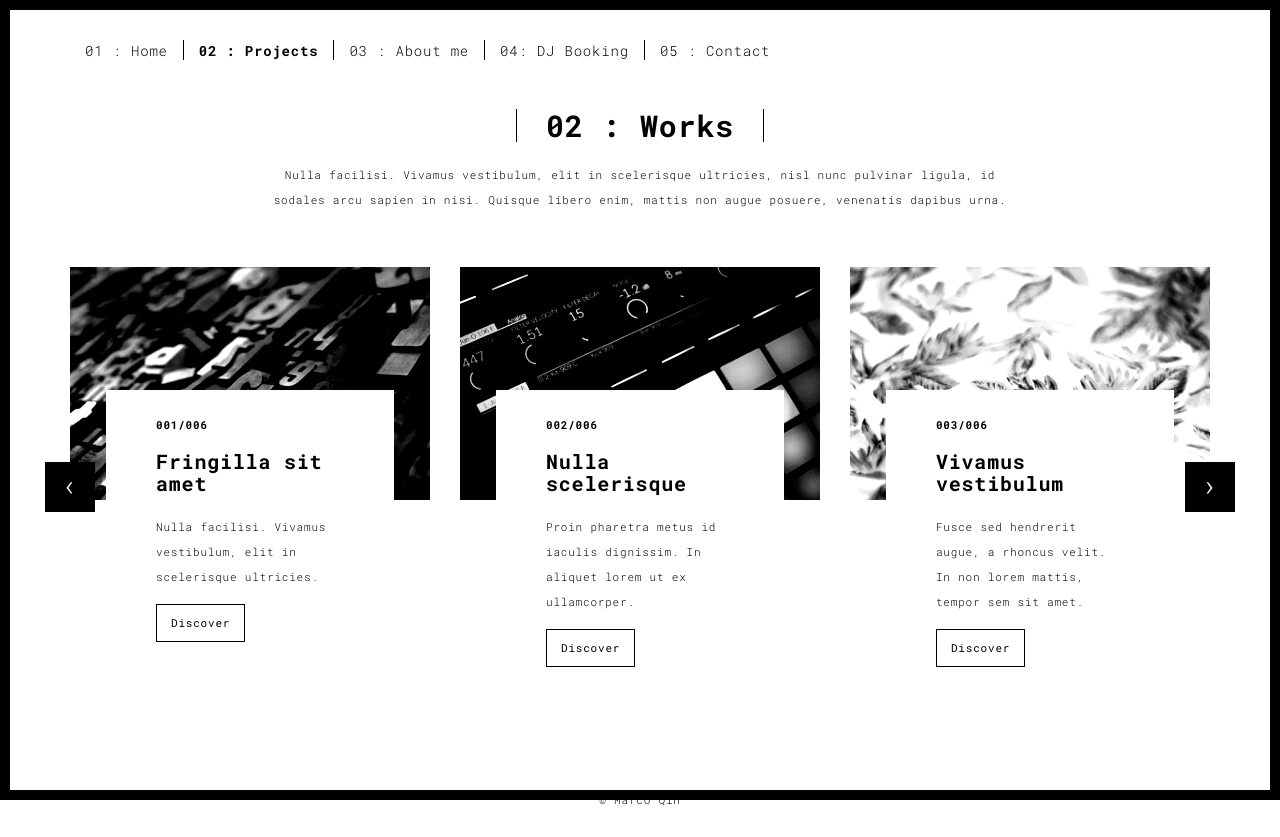
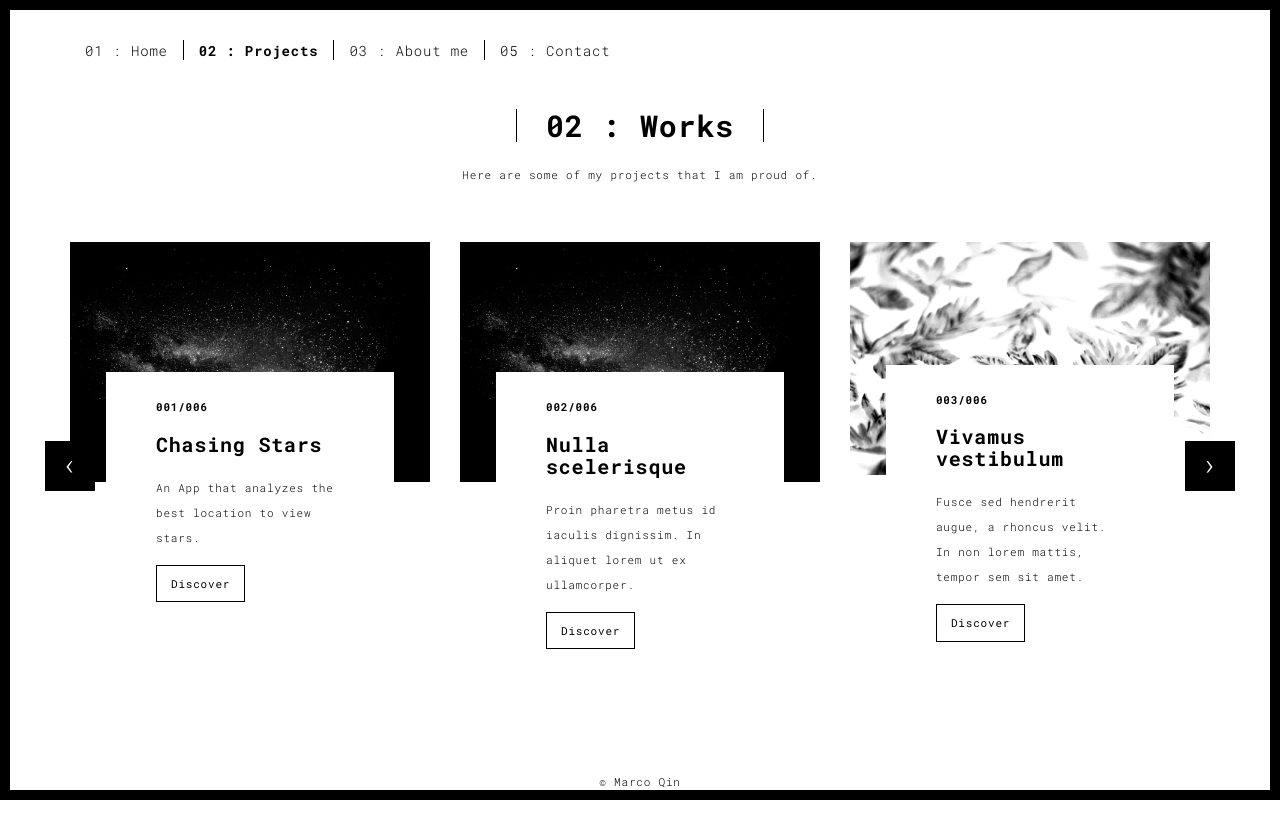
Before and after one commit to MARCOpo1o/MARCOpo1o.github.io, a plain HTML site: page works.html in a window 1280 px wide. Drawn offline with Linux system fonts and the light colour scheme.

Commit message:
added projects

```diff
--- a/works.html
+++ b/works.html
@@ -15,7 +15,7 @@
   <link rel="apple-touch-icon" sizes="180x180" href="./assets/apple-icon-180x180.png">
   <link href="./assets/favicon.ico" rel="icon">
 
-  <title>Title page</title>
+  <title>Projects</title>
 
 <link href="./main.3f6952e4.css" rel="stylesheet"></head>
 
@@ -40,7 +40,6 @@
             <li><a href="./index.html" title="">01 : Home</a></li>
             <li><a href="./works.html" title="">02 : Projects</a></li>
             <li><a href="./about.html" title="">03 : About me</a></li>
-            <li><a href="#" title="">04: DJ Booking</a></li>
             <li><a href="./contact.html" title="">05 : Contact</a></li>
           </ul>
 
@@ -57,7 +56,7 @@
       <div class="col-sm-8 col-sm-offset-2 section-container-spacer">
         <div class="text-center">
           <h1 class="h2">02 : Works</h1>
-          <p>Nulla facilisi. Vivamus vestibulum, elit in scelerisque ultricies, nisl nunc pulvinar ligula, id sodales arcu sapien in nisi. Quisque libero enim, mattis non augue posuere, venenatis dapibus urna.</p>
+          <p>Here are some of my projects that I am proud of.</p>
         </div>
       </div>
 
@@ -70,19 +69,19 @@
                 <div class="row">
                     <div class="col-sm-4">
 
-                      <a href="./work.html" title="" class="black-image-project-hover">
-                        <img src="./assets/images/work01-hover.jpg" alt="" class="img-responsive">
+                      <a href="https://github.com/MARCOpo1o/Chasing-Star-app" title="" class="black-image-project-hover">
+                        <img src="./assets/images/stars.jpeg" alt="" class="img-responsive">
                       </a>
                       <div class="card-container card-container-lg">
                         <h4>001/006</h4>
-                        <h3>Fringilla sit amet</h3>
-                        <p>Nulla facilisi. Vivamus vestibulum, elit in scelerisque ultricies.</p>
-                        <a href="./work.html" title="" class="btn btn-default">Discover</a>
+                        <h3>Chasing Stars</h3>
+                        <p>An App that analyzes the best location to view stars.</p>
+                        <a href="https://github.com/MARCOpo1o/Chasing-Star-app" title="" class="btn btn-default">Discover</a>
                       </div>
                     </div>
                     <div class="col-sm-4">
                       <a href="./work.html" title="" class="black-image-project-hover">
-                        <img src="./assets/images/work02-hover.jpg" alt="" class="img-responsive">
+                        <img src="./assets/images/stars.jpeg" alt="" class="img-responsive">
                       </a>
                       <div class="card-container card-container-lg">
                         <h4>002/006</h4>
```
Also changed, not shown: about.html (+3 -11 lines), contact.html (+1 -2 lines), index.html (+0 -1 lines), work.html (+0 -1 lines), assets/images/profil.jpg (deleted), assets/images/stars.jpeg (added), 3 other files.
